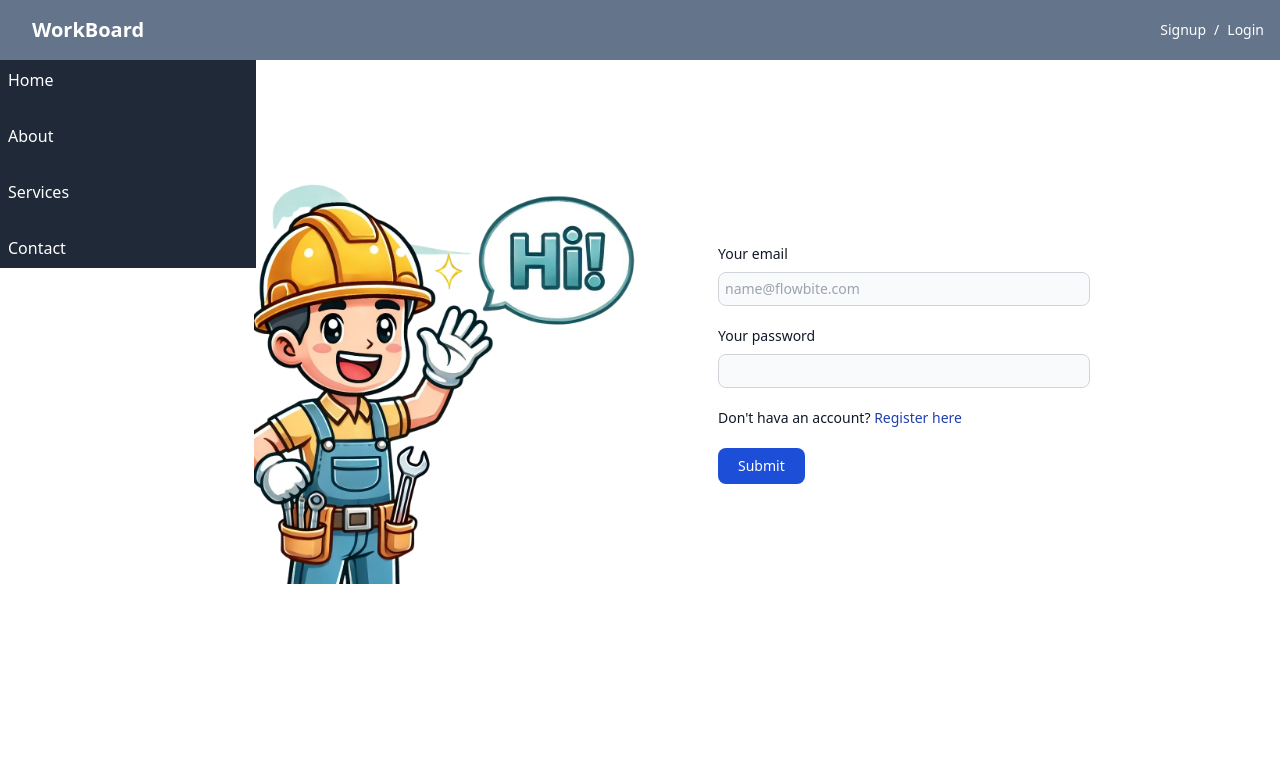
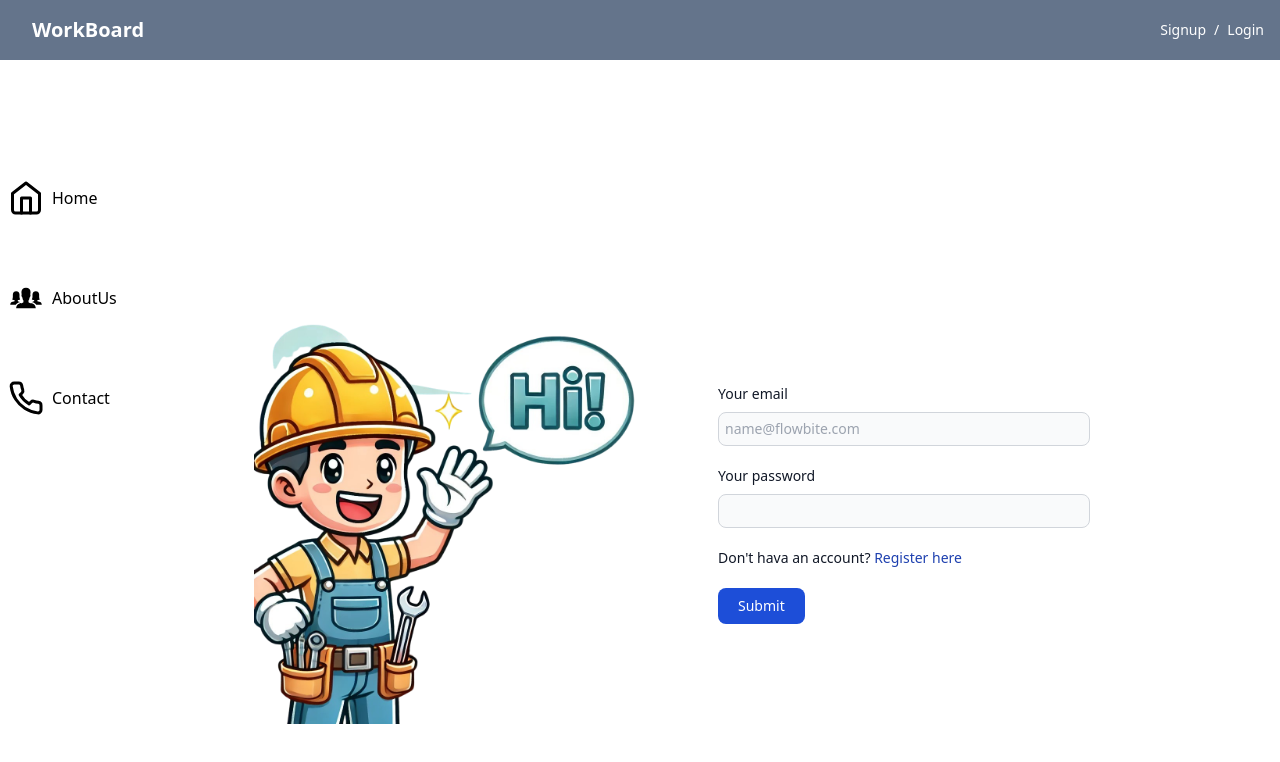
Before and after one commit to gowthamazmeera09/workboard-frontend, a React (Create React App) app: page / in a window 1280 px wide. Shown: the top 762 px of the page. Built offline with nearby package versions, Linux system fonts and the light colour scheme.

Commit message:
hdbusyvbyfvbhbvy7dhvbyvd

```diff
--- /dev/null
+++ b/src/components/Footer.jsx
@@ -0,0 +1,27 @@
+import React from 'react'
+
+import { Link } from 'react-router-dom';
+
+function Footer() {
+    return (
+        <div>
+            <footer class="fixed bottom-0 left-0 z-20 w-full p-4 bg-white border-t border-gray-200 shadow md:flex md:items-center md:justify-between md:p-6 dark:bg-gray-800 dark:border-gray-600">
+                <ul class="flex flex-wrap items-center mt-3 text-sm font-medium text-gray-500 dark:text-gray-400 sm:mt-0 justify-between">
+                    <li>
+                        <Link to="/AddWorkForm" className='ml-10  ' >
+                        AddWorkForm
+                        </Link>
+                    </li>
+                    <li>
+                        <Link to="/Home" className='mr-10' >
+                        Total Works
+                        </Link>
+                    </li>
+                </ul>
+            </footer>
+
+        </div>
+    )
+}
+
+export default Footer;
--- a/src/components/Navbar.jsx
+++ b/src/components/Navbar.jsx
@@ -1,6 +1,7 @@
 import React, { useState, useEffect, useRef } from 'react';
 import { Link, useNavigate } from 'react-router-dom';
-import { FiMenu, FiX } from 'react-icons/fi';
+import { FiMenu, FiX, FiHome, FiPhone, FiPeople } from 'react-icons/fi';
+import { IoIosPeople } from "react-icons/io";
 
 const Navbar = () => {
   const [avatar, setAvatar] = useState('');
@@ -10,7 +11,6 @@ const Navbar = () => {
   const profileRef = useRef(null);
   const navigate = useNavigate();
 
-  // Fetch avatar from localStorage when the component mounts
   useEffect(() => {
     const storedProfilePicture = localStorage.getItem('imageUrl');
     if (storedProfilePicture) {
@@ -42,14 +42,6 @@ const Navbar = () => {
     };
   }, []);
 
-  const handleMenuLinkClick = () => {
-    setIsMenuOpen(false);
-  };
-
-  const handleProfileLinkClick = () => {
-    setIsProfileOpen(false);
-  };
-
   const handleLogout = () => {
     localStorage.removeItem('loginToken');
     localStorage.removeItem('userId');
@@ -61,10 +53,8 @@ const Navbar = () => {
 
   return (
     <>
-      {/* Top Navbar */}
       <nav className="bg-slate-500 p-4 flex items-center justify-between">
         <div className="flex items-center">
-          {/* Hamburger Icon for mobile */}
           <div className="lg:hidden">
             <button
               onClick={toggleMenu}
@@ -77,13 +67,11 @@ const Navbar = () => {
             </button>
           </div>
 
-          {/* Logo */}
           <div className="text-white text-xl font-bold ml-4">
             WorkBoard
           </div>
         </div>
 
-        {/* Profile dropdown */}
         <div ref={profileRef} className="relative">
           <button
             onClick={toggleProfile}
@@ -98,23 +86,21 @@ const Navbar = () => {
                 <Link to="/Sigin" className="text-white dark:text-blue-500 hover:underline ml-2">Login</Link>
               </span>
             )}
-
           </button>
 
-          {/* Dropdown Menu */}
           {avatar && isProfileOpen && (
             <div className="absolute right-0 mt-2 w-48 bg-white rounded-lg shadow-lg py-2 z-50">
               <Link
                 to="/profile"
                 className="block px-4 py-2 text-gray-700 hover:bg-gray-100"
-                onClick={handleProfileLinkClick}
+                onClick={() => setIsProfileOpen(false)}
               >
                 Profile
               </Link>
               <Link
                 to="/settings"
                 className="block px-4 py-2 text-gray-700 hover:bg-gray-100"
-                onClick={handleProfileLinkClick}
+                onClick={() => setIsProfileOpen(false)}
               >
                 Settings
               </Link>
@@ -129,34 +115,32 @@ const Navbar = () => {
         </div>
       </nav>
 
-      {/* Side Menu Below Navbar */}
       <div className="flex">
-        {/* Sidebar */}
         <div
           ref={menuRef}
           className={`${
             isMenuOpen ? 'translate-x-0' : '-translate-x-full'
-          } fixed lg:relative top-[-16px] left-0 w-64 h-full bg-slate-800 text-white p-4 transform transition-transform lg:translate-x-0 lg:flex lg:w-64 lg:h-auto lg:p-0 lg:bg-gray-800 lg:mt-4 z-50`}
+          } fixed lg:relative top-0 left-0 w-64 h-full  bg-slate-800 text-white p-4 transform transition-transform lg:translate-x-0 lg:flex lg:w-64 lg:h-auto lg:p-0 lg:bg-transparent z-50`}
         >
-          <ul className="space-y-4 lg:flex lg:flex-col">
+          <ul className="space-y-4 lg:flex lg:flex-col lg:mt-28 mt-20">
             <li>
-              <Link to="/Home" className="block px-2 py-1 lg:py-2" onClick={handleMenuLinkClick}>
-                Home
+              <Link to="/Home" className="flex items-center px-2 py-1 lg:py-2 text-white px-10 " onClick={() => setIsMenuOpen(false)}>
+                <FiHome className="mr-2 lg:text-black text-4xl" /> <p className='lg:text-black text-white'>Home</p>
+              </Link>
+            </li>
+            {/* <li>
+              <Link to="/About" className="block px-2 py-1 lg:py-2" onClick={() => setIsMenuOpen(false)}>
+                About
+              </Link>
+            </li> */}
+            <li>
+              <Link to="/About" className="flex items-center px-2 py-1 lg:py-2 text-white pt-10 px-10 lg:pt-10" onClick={() => setIsMenuOpen(false)}>
+              <IoIosPeople className="mr-2  lg:text-black text-4xl" /> <p className='lg:text-black text-white'>AboutUs</p>
               </Link>
             </li>
             <li>
-              <Link to="/About" className="block px-2 py-1 lg:py-2" onClick={handleMenuLinkClick}>
-                About
-              </Link>
-            </li>
-            <li>
-              <Link to="/Services" className="block px-2 py-1 lg:py-2" onClick={handleMenuLinkClick}>
-                Services
-              </Link>
-            </li>
-            <li>
-              <Link to="/Contact" className="block px-2 py-1 lg:py-2" onClick={handleMenuLinkClick}>
-                Contact
+              <Link to="/Contact" className="flex items-center px-2 py-1 lg:py-2 text-white pt-10 px-10 lg:pt-10" onClick={() => setIsMenuOpen(false)}>
+                <FiPhone className="mr-2  lg:text-black text-4xl" /> <p className='lg:text-black text-white'>Contact</p>
               </Link>
             </li>
           </ul>
--- a/src/data/data.js
+++ b/src/data/data.js
@@ -1,3 +1,3 @@
-// export const API_URL = "http://localhost:2000/"
+export const API_URL = "http://localhost:2000/"
 
-export const API_URL = "https://workboard-backend.onrender.com/"
+// export const API_URL = "https://workboard-backend.onrender.com/"
--- a/src/index.js
+++ b/src/index.js
@@ -17,6 +17,8 @@ import Home from './pages/Home';
 import About from './pages/About';
 import Services from './pages/Services';
 import Contact from './pages/Contact';
+import Footer from './components/Footer';
+
 
 
 
@@ -36,6 +38,10 @@ const router = createBrowserRouter([
       {
         path:"/Home",
         element:<Home />
+      },
+      {
+        path:"/Footer",
+        element:<Footer />
       },
       {
         path:"/About",
--- a/src/pages/About.jsx
+++ b/src/pages/About.jsx
@@ -1,5 +1,6 @@
 import React, { useEffect } from 'react'
 import {  useNavigate } from 'react-router-dom';
+import Footer from '../components/Footer';
 
 function About() {
   const userId = localStorage.getItem('userId');
@@ -12,9 +13,10 @@ function About() {
     }
   },[])
   return (
-
-
-    <div>About</div>
+    <div>
+      <div>About</div>
+      <div><Footer /></div>
+    </div>
   )
 }
 
--- /dev/null
+++ b/src/pages/AddWorkForm.jsx
@@ -0,0 +1,69 @@
+import React, { useState, useEffect } from 'react';
+import axios from 'axios';
+import { API_URL } from '../data/data';
+
+const AddWorkForm = () => {
+    const [workname, setWorkname] = useState('');
+    const [subworkOptions, setSubworkOptions] = useState([]);
+    const [subworkname, setSubworkname] = useState('');
+    const [experience, setExperience] = useState('');
+
+    useEffect(() => {
+        if (workname) {
+            axios.get(`${API_URL}/Addwork/subwork-options/${workname}`)
+                .then(response => {
+                    setSubworkOptions(Array.isArray(response.data.subworkOptions) ? response.data.subworkOptions : []);
+                })
+                .catch(error => {
+                    console.error('Error fetching subwork options:', error);
+                    setSubworkOptions([]); // Ensure it remains an array on error
+                });
+        } else {
+            setSubworkOptions([]); // Reset if no workname is selected
+        }
+    }, [workname]);
+
+    const handleSubmit = async (e) => {
+        e.preventDefault();
+        if (!workname || !subworkname || !experience) {
+            alert('Please fill all fields');
+            return;
+        }
+        try {
+            await axios.post(`${API_URL}/Addwork/addwork`, { workname, subworkname, experience });
+            alert('Work added successfully');
+        } catch (error) {
+            console.error('Error adding work:', error);
+            alert('Failed to add work');
+        }
+    };
+
+    return (
+        <form onSubmit={handleSubmit}>
+            <div>
+                <label>Work Name</label>
+                <select value={workname} onChange={e => setWorkname(e.target.value)}>
+                    <option value="">Select Workname</option>
+                    <option value="teacher">Teacher</option>
+                    <option value="driver">Driver</option>
+                </select>
+            </div>
+            <div>
+                <label>Subwork Name</label>
+                <select value={subworkname} onChange={e => setSubworkname(e.target.value)}>
+                    <option value="">Select Subwork</option>
+                    {Array.isArray(subworkOptions) && subworkOptions.map(option => (
+                        <option key={option} value={option}>{option}</option>
+                    ))}
+                </select>
+            </div>
+            <div>
+                <label>Experience</label>
+                <input type="text" value={experience} onChange={e => setExperience(e.target.value)} />
+            </div>
+            <button type="submit">Add Work</button>
+        </form>
+    );
+};
+
+export default AddWorkForm;
--- a/src/pages/Home.jsx
+++ b/src/pages/Home.jsx
@@ -3,6 +3,8 @@ import React, { useEffect, useState } from 'react';
 import { API_URL } from '../data/data';
 import welcomeimage from '../images/worker-welcome-removebg-preview.png';
 import {  useNavigate } from 'react-router-dom';
+import Footer from '../components/Footer';
+
 
 function Home() {
   const [user, setUser] = useState(null); // Initialize as null to check loading state
@@ -29,7 +31,7 @@ function Home() {
   return (
     <div>
       <div >
-      <div className='lg:mt-[-100px] lg:mx-[650px]'>
+      <div className='lg:mt-[-300px] lg:mx-[650px]'>
       <img src={welcomeimage} width='400px' className="welcome-image" />
       </div>
       {user ? (
@@ -38,6 +40,9 @@ function Home() {
         <p className='mx-16 lg:mx-[650px]'>Loading user data...</p> // Show loading message if user data is not yet available
       )}
     </div>
+    <div>
+      <Footer />
+    </div>
     </div>
   );
 }
```
